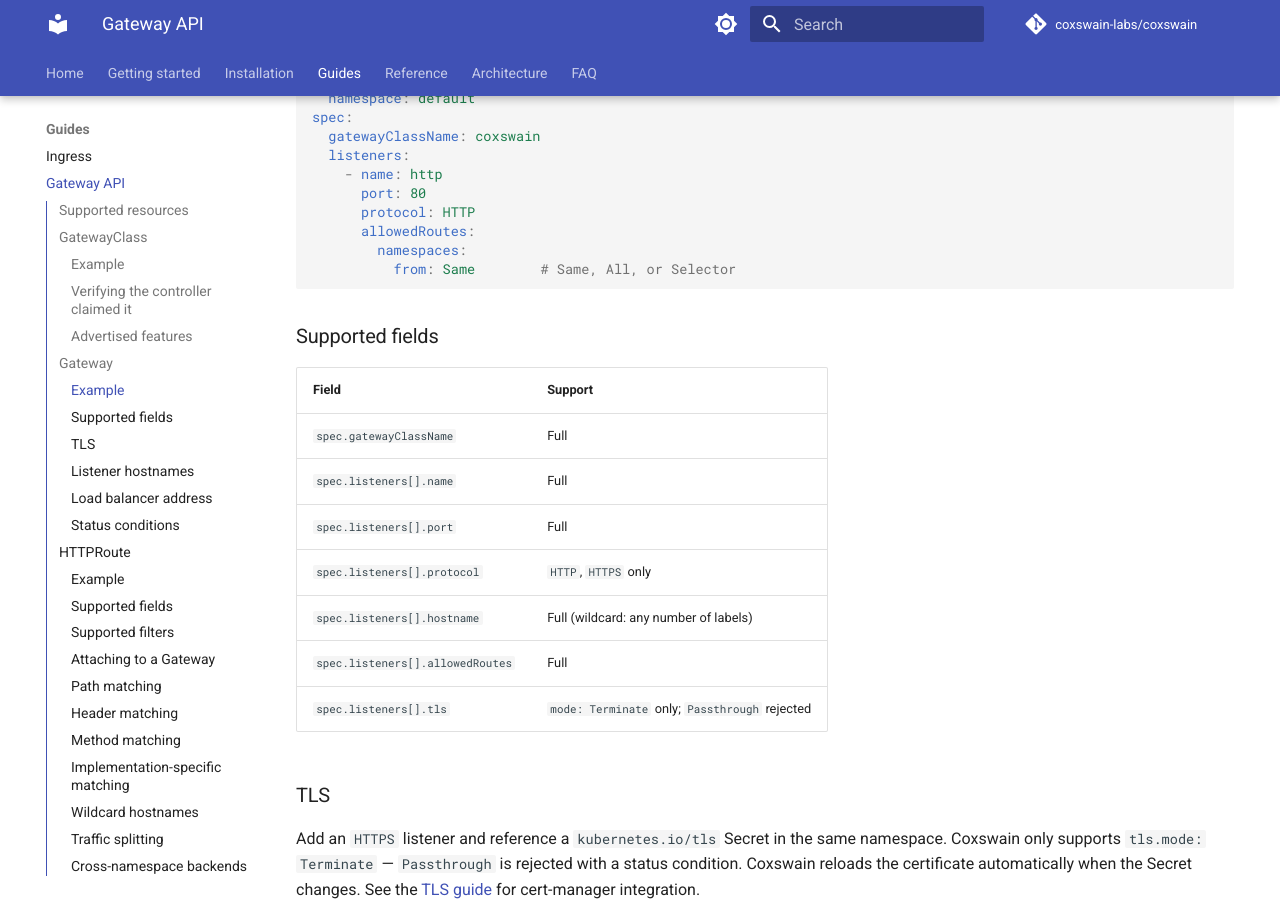
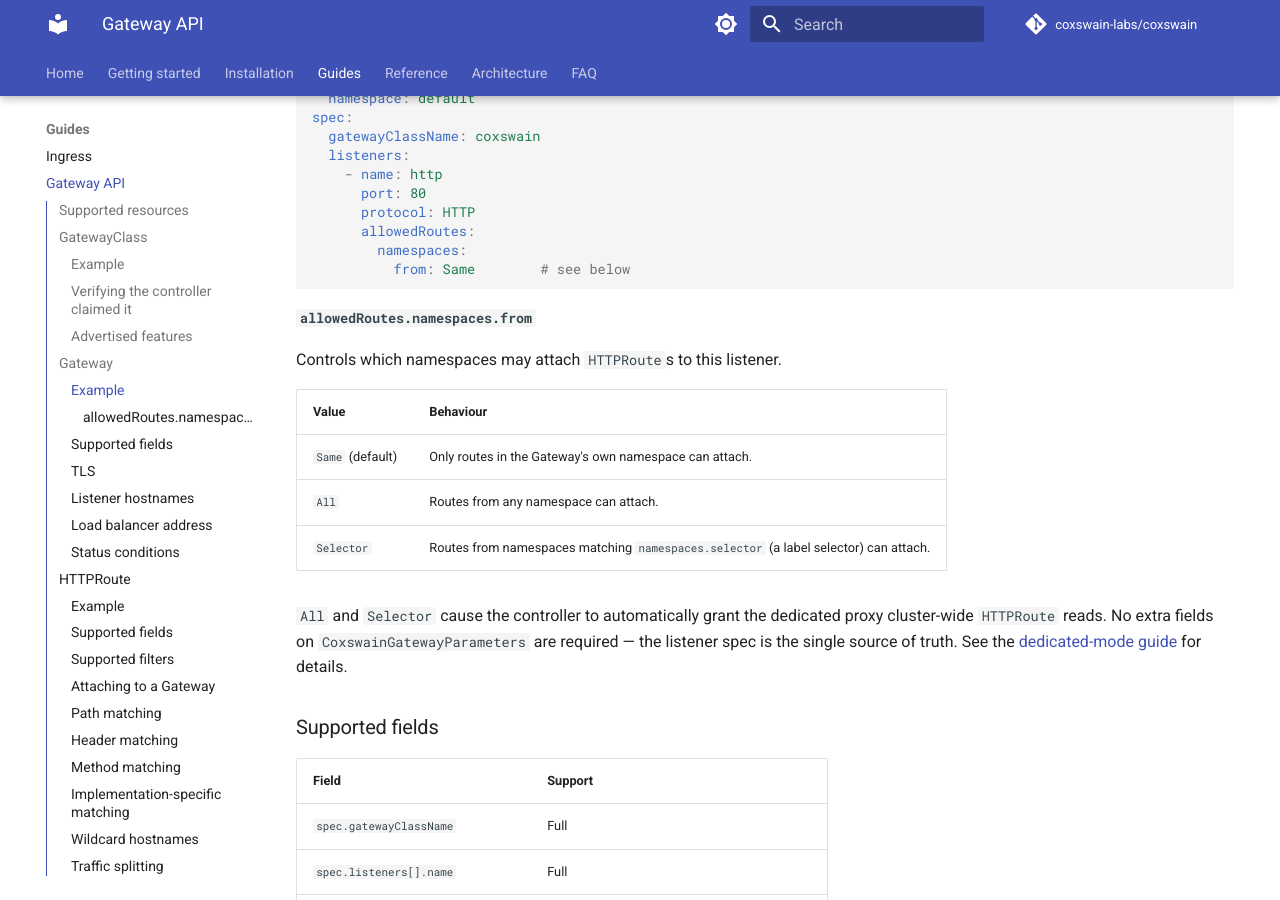
Before and after one commit to coxswain-labs/coxswain, an MkDocs documentation site: the page built from docs/src/guides/gateway-api.md, in a window 1280 px wide and 900 px high, scrolled down 1831 px. Built offline with MkDocs 1.6.1 and Material for MkDocs 9.7.7, drawn with Linux system fonts in a browser that asks for light colours; comment, search, counter and statistics services are not loaded; the version menu is left out; some of the changed text lies outside the part shown.

Commit message:
docs(gateway-api): document allowedRoutes.namespaces.from values
Adds a reference table explaining Same / All / Selector, what each
means, and links to the dedicated-mode guide for the RBAC consequences.
Tightens the existing cross-namespace one-liner to point at the new
anchor.

Refs #229

Co-Authored-By: Claude Sonnet 4.6 <noreply@anthropic.com>

````diff
--- a/docs/src/guides/gateway-api.md
+++ b/docs/src/guides/gateway-api.md
@@ -69,8 +69,20 @@ spec:
       protocol: HTTP
       allowedRoutes:
         namespaces:
-          from: Same        # Same, All, or Selector
+          from: Same        # see below
 ```
+
+#### `allowedRoutes.namespaces.from`
+
+Controls which namespaces may attach `HTTPRoute`s to this listener.
+
+| Value | Behaviour |
+|-------|-----------|
+| `Same` (default) | Only routes in the Gateway's own namespace can attach. |
+| `All` | Routes from any namespace can attach. |
+| `Selector` | Routes from namespaces matching `namespaces.selector` (a label selector) can attach. |
+
+`All` and `Selector` cause the controller to automatically grant the dedicated proxy cluster-wide `HTTPRoute` reads. No extra fields on `CoxswainGatewayParameters` are required — the listener spec is the single source of truth. See the [dedicated-mode guide](dedicated-mode.md#cross-namespace-route-attachment-from-all--from-selector) for details.
 
 ### Supported fields
 
@@ -243,7 +255,7 @@ parentRefs:
     port: 443                    # attach to the listener on port 443 only
 ```
 
-The route must be in the same namespace as the Gateway, or the Gateway must set `allowedRoutes.namespaces.from: All` (or use a `Selector`).
+The route must be in the same namespace as the Gateway unless the listener's [`allowedRoutes.namespaces.from`](#allowedroutesnamespacesconfigfrom) is set to `All` or `Selector`.
 
 ### Path matching
 
````
